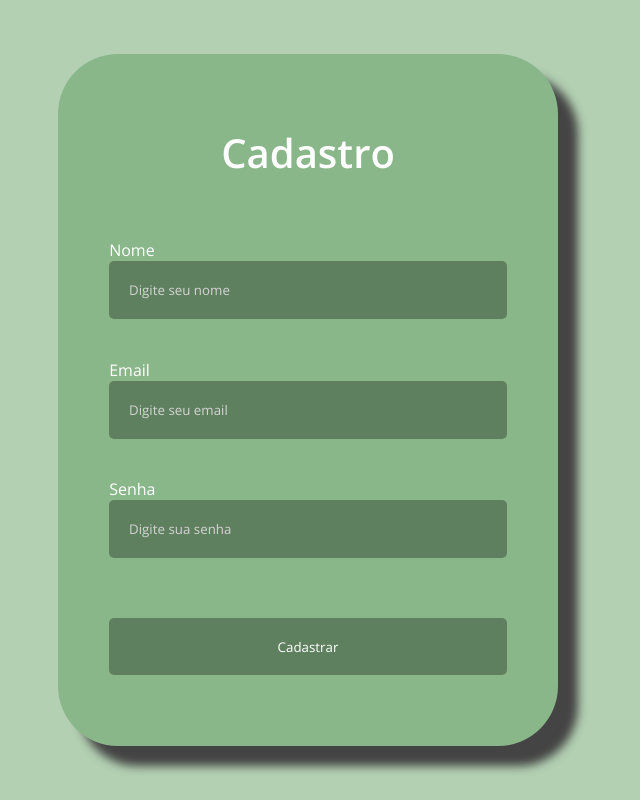
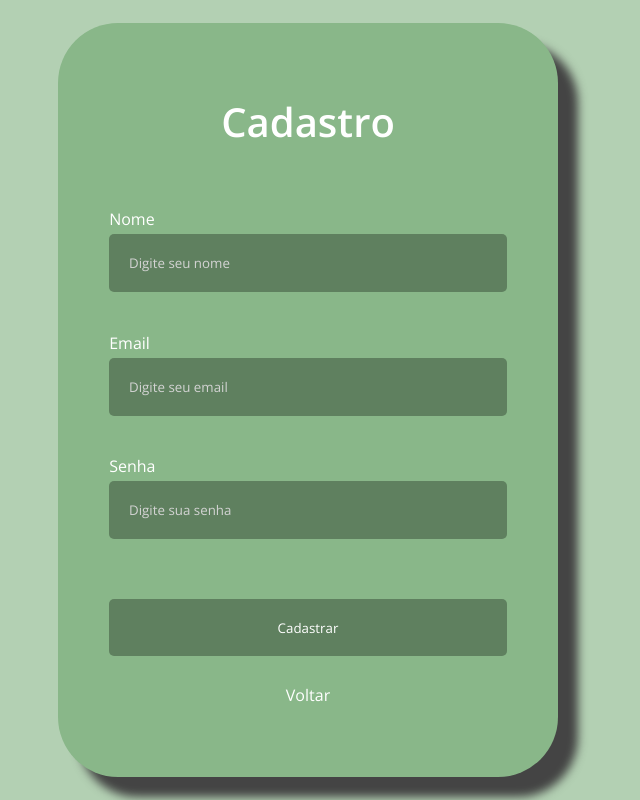
Before and after one commit to MuriloSnovais/DM_Doceria, a Next.js app: page /cadastro in a window 1280 px wide. Shown: the whole page, without its empty margins (332-972 px from the left). Built offline with nearby package versions, Linux system fonts and the light colour scheme.

Commit message:
Ajustando o css

```diff
--- a/app/cadastro/cadastro.css
+++ b/app/cadastro/cadastro.css
@@ -37,6 +37,7 @@ body {
 .cadastro input {
     width: 100%;
     padding: 5%;
+    margin-top: 1%;
     margin-bottom: 10%;
     border: none;
     border-radius: 5px;
@@ -59,4 +60,15 @@ body {
     margin-bottom: 5%;
 
     cursor: pointer;
+    transition: background-color 0.3s ease;
 }
+
+.cadastro button:hover {
+    background-color: #a6cfa6;
+}
+
+p {
+    text-align: center;
+    margin-bottom: 5%;
+    margin-top: 2%;
+}
--- a/app/cadastro/page.js
+++ b/app/cadastro/page.js
@@ -28,6 +28,10 @@ function Cadastro() {
 
             </form>
 
+            <p>
+                <a href="/login">Voltar</a>
+            </p>
+
         </div>
     );
 }
--- a/app/login/login.css
+++ b/app/login/login.css
@@ -37,6 +37,7 @@ body {
 .login input {
     width: 100%;
     padding: 5%;
+    margin-top: 1%;
     margin-bottom: 10%;
     border: none;
     border-radius: 5px;
@@ -58,6 +59,11 @@ body {
     margin-top: 5%;
 
     cursor: pointer;
+    transition: background-color 0.3s ease;
+}
+
+.login button:hover {
+    background-color: #a6cfa6;
 }
 
 p {
```
